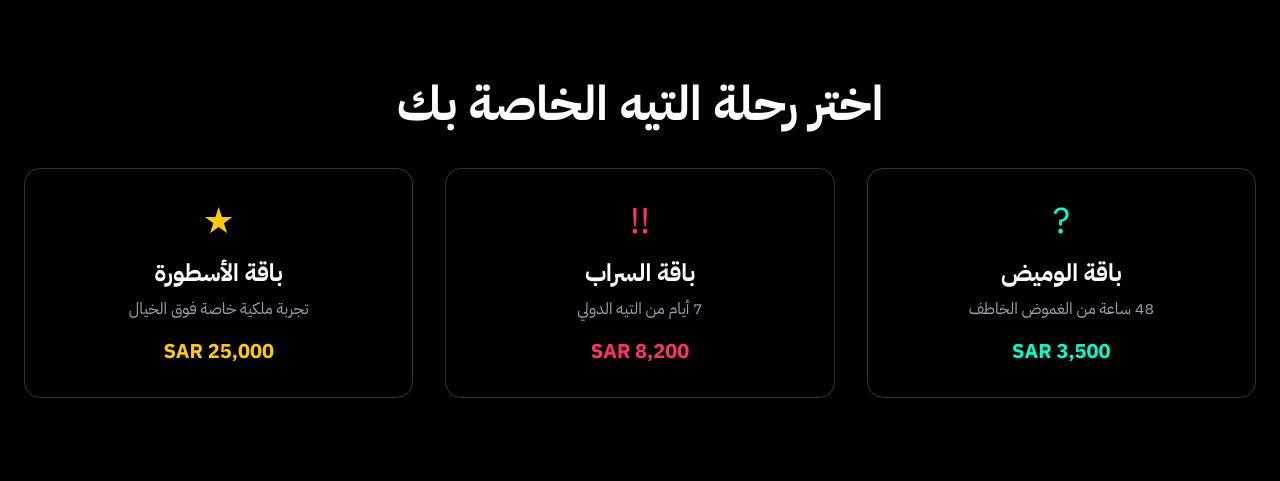
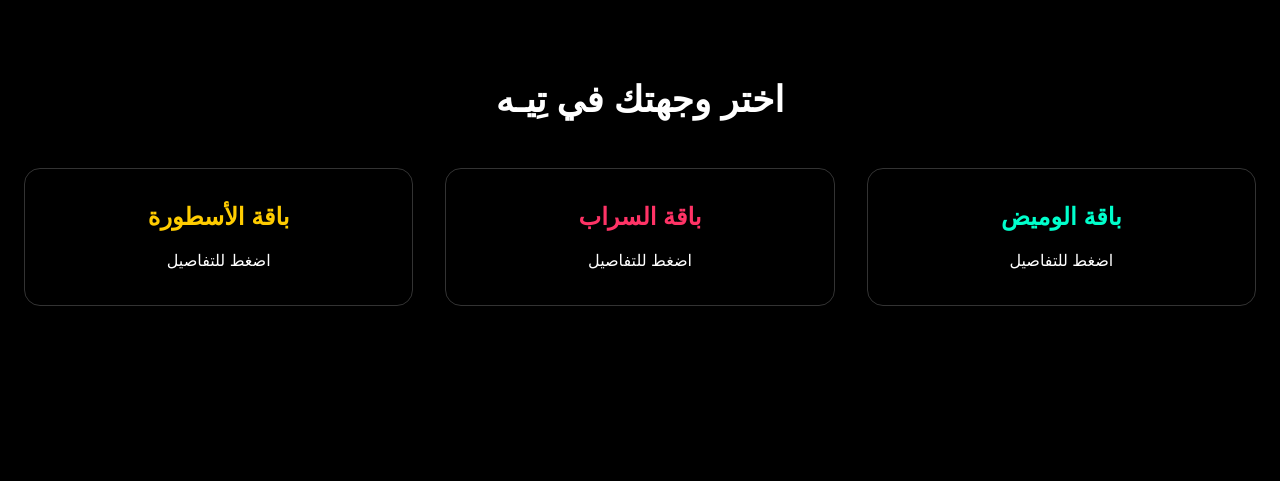
Before and after one commit to alroz0990-lab/teyh-websitr, a plain HTML site: page index.html in a window 1280 px wide. Drawn offline with nearby package versions, Linux system fonts and the light colour scheme.

Commit message:
Update index.html

```diff
--- a/index.html
+++ b/index.html
@@ -3,46 +3,35 @@
 <head>
     <meta charset="UTF-8">
     <meta name="viewport" content="width=device-width, initial-scale=1.0">
-    <title>تِيـه | TEYH - إختفِ لتجد نفسك</title>
+    <title>تِيـه | TEYH</title>
     <script src="https://cdn.tailwindcss.com"></script>
-    <link href="https://fonts.googleapis.com/css2?family=IBM+Plex+Sans+Arabic:wght@300;400;700&display=swap" rel="stylesheet">
     <style>
-        body { font-family: 'IBM Plex Sans Arabic', sans-serif; background-color: #000; color: #fff; }
-        .package-card { transition: 0.4s; border: 1px solid #333; cursor: pointer; text-decoration: none; display: block; }
-        .package-card:hover { transform: translateY(-10px); border-color: #fff; }
+        body { background-color: #000; color: #fff; font-family: sans-serif; }
+        .package-card { transition: 0.4s; border: 1px solid #333; display: block; text-decoration: none; color: inherit; }
+        .package-card:hover { transform: translateY(-10px); border-color: #fff; box-shadow: 0 0 20px rgba(255,255,255,0.1); }
     </style>
 </head>
 <body>
+    <div class="container mx-auto px-6 py-20 text-center">
+        <h1 class="text-4xl font-bold mb-12">اختر وجهتك في تِيـه</h1>
+        <div class="grid grid-cols-1 md:grid-cols-3 gap-8">
 
-    <div class="container mx-auto px-6 py-20 text-center">
-        <h1 class="text-5xl font-bold mb-10">اختر رحلة التيه الخاصة بك</h1>
-
-        <div class="grid grid-cols-1 md:grid-cols-3 gap-8">
-            <!-- باقة الوميض -->
             <a href="flash.html" class="package-card p-8 rounded-2xl">
-                <div class="text-4xl mb-4" style="color: #00ffcc;">?</div>
-                <h2 class="text-2xl font-bold mb-2">باقة الوميض</h2>
-                <p class="text-gray-400 mb-4">48 ساعة من الغموض الخاطف</p>
-                <div class="text-xl font-bold" style="color: #00ffcc;">SAR 3,500</div>
+                <h2 class="text-2xl font-bold mb-4" style="color: #00ffcc;">باقة الوميض</h2>
+                <p>اضغط للتفاصيل</p>
             </a>
 
-            <!-- باقة السراب -->
             <a href="mirage.html" class="package-card p-8 rounded-2xl">
-                <div class="text-4xl mb-4" style="color: #ff3366;">!!</div>
-                <h2 class="text-2xl font-bold mb-2">باقة السراب</h2>
-                <p class="text-gray-400 mb-4">7 أيام من التيه الدولي</p>
-                <div class="text-xl font-bold" style="color: #ff3366;">SAR 8,200</div>
+                <h2 class="text-2xl font-bold mb-4" style="color: #ff3366;">باقة السراب</h2>
+                <p>اضغط للتفاصيل</p>
             </a>
 
-            <!-- باقة الأسطورة -->
             <a href="legend.html" class="package-card p-8 rounded-2xl">
-                <div class="text-4xl mb-4" style="color: #ffcc00;">★</div>
-                <h2 class="text-2xl font-bold mb-2">باقة الأسطورة</h2>
-                <p class="text-gray-400 mb-4">تجربة ملكية خاصة فوق الخيال</p>
-                <div class="text-xl font-bold" style="color: #ffcc00;">SAR 25,000</div>
+                <h2 class="text-2xl font-bold mb-4" style="color: #ffcc00;">باقة الأسطورة</h2>
+                <p>اضغط للتفاصيل</p>
             </a>
+
         </div>
     </div>
-
 </body>
 </html>
```
